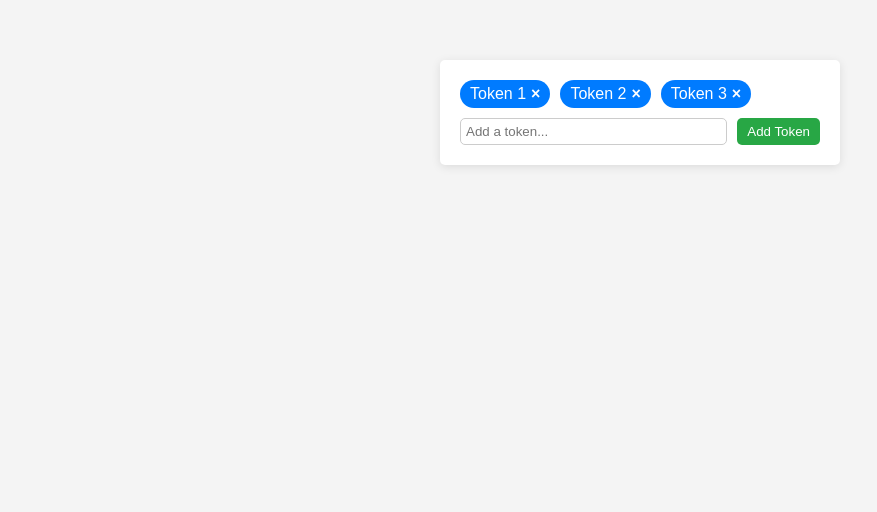
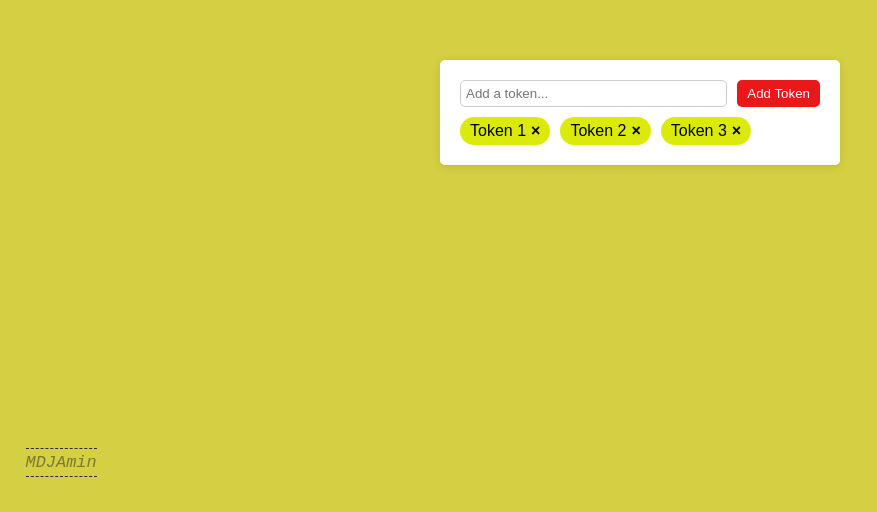
Before and after one commit to MDJAmin/tag-creator-app-html-css-js, a plain HTML site: page index.html in a window 1280 px wide. Shown: the part 288-800 px from the top of the page, without its empty margins (0-877 px from the left). Drawn offline with Linux system fonts and the light colour scheme.

Commit message:
feat: CC & Favicon & MDJAmin

```diff
--- a/css/style.css
+++ b/css/style.css
@@ -8,7 +8,7 @@
 
 body {
   font-family: Arial, sans-serif;
-  background-color: #f4f4f4;
+  background-color: #c9c312ca;
   display: flex;
   justify-content: center;
   align-items: center;
@@ -28,8 +28,8 @@ body {
 }
 
 .token {
-  background-color: #007bff;
-  color: white;
+  background-color: #dbea0b;
+  color: rgb(0, 0, 0);
   padding: 5px 10px;
   border-radius: 15px;
   display: flex;
@@ -50,7 +50,7 @@ input {
 }
 
 button {
-  background-color: #28a745;
+  background-color: #ea1818;
   color: white;
   border: none;
   border-radius: 5px;
@@ -59,5 +59,31 @@ button {
 }
 
 button:hover {
-  background-color: #218838;
+  background-color: #bb1414;
 }
+.MDJAminDiv {
+  z-index: 4444;
+  position: fixed;
+  bottom: 5%;
+  left: 2%;
+}
+
+.MDJAmin {
+  text-decoration: none;
+  /* border-bottom: 1px dashed rgb(204, 204, 204); */
+  /* border-top: 1px dashed rgb(204, 204, 204); */
+  border-bottom: 1px dashed rgb(44, 44, 44);
+  border-top: 1px dashed rgb(44, 44, 44);
+  padding: 4px 0;
+  color: rgba(44, 44, 44, 0.525);
+  /* color: rgba(204, 204, 204, 0.414); */
+  font-family: monospace;
+  font-style: italic;
+  font-size: 1.3em;
+  transition: all 0.5s;
+}
+
+.MDJAmin:hover {
+  color: #000000;
+  /* color: white; */
+}
--- a/index.html
+++ b/index.html
@@ -2,23 +2,60 @@
 
 <!DOCTYPE html>
 <html lang="en">
-
   <head>
-    <meta charset="UTF-8">
-    <meta name="viewport" content="width=device-width, initial-scale=1.0">
-    <link rel="stylesheet" href="css/style.css">
+    <meta charset="UTF-8" />
+    <meta
+      name="viewport"
+      content="width=device-width, initial-scale=1.0"
+    />
+    <link
+      rel="shortcut icon"
+      href="favicon.png"
+      type="image/x-icon"
+    />
+    <link
+      rel="stylesheet"
+      href="css/style.css"
+    />
     <title>Ticket Creator</title>
   </head>
 
   <body>
     <div class="token-container">
-        <div class="token" onclick="removeToken(this)">Token 1 <span class="close">&times;</span></div>
-        <div class="token" onclick="removeToken(this)">Token 2 <span class="close">&times;</span></div>
-        <div class="token" onclick="removeToken(this)">Token 3 <span class="close">&times;</span></div>
-        <input type="text" id="tokenInput" placeholder="Add a token..." />
+      <input
+        type="text"
+        id="tokenInput"
+        placeholder="Add a token..."
+      />
       <button onclick="addToken()">Add Token</button>
+      <div
+        class="token"
+        onclick="removeToken(this)"
+      >
+        Token 1 <span class="close">&times;</span>
       </div>
+      <div
+        class="token"
+        onclick="removeToken(this)"
+      >
+        Token 2 <span class="close">&times;</span>
+      </div>
+      <div
+        class="token"
+        onclick="removeToken(this)"
+      >
+        Token 3 <span class="close">&times;</span>
+      </div>
+    </div>
+    <div class="MDJAminDiv">
+      <a
+        class="MDJAmin"
+        href="https://github.com/MDJAmin"
+        target="_blank"
+        >MDJAmin</a
+      >
+    </div>
+
     <script src="js/script.js"></script>
   </body>
-
 </html>
```
Also changed, not shown: favicon.png (added). Lines whose indentation alone changed are shown as unchanged.
